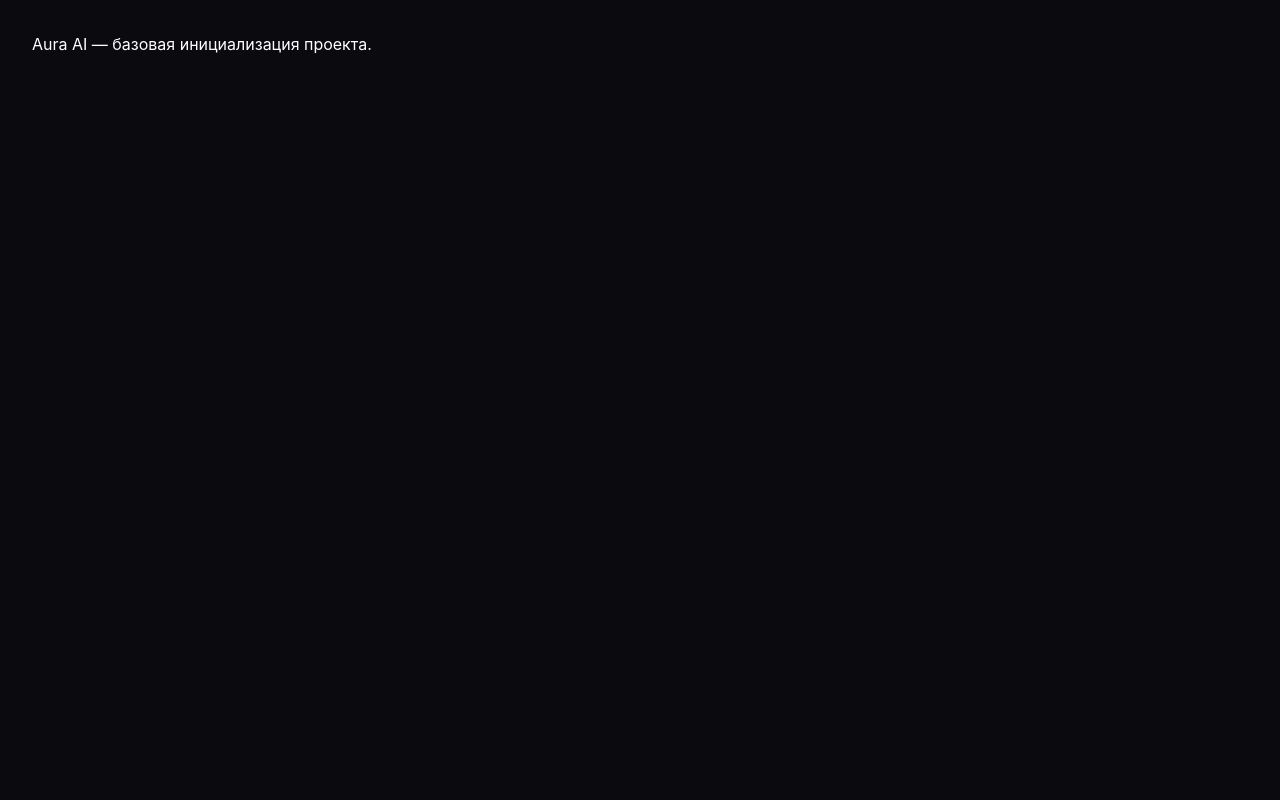
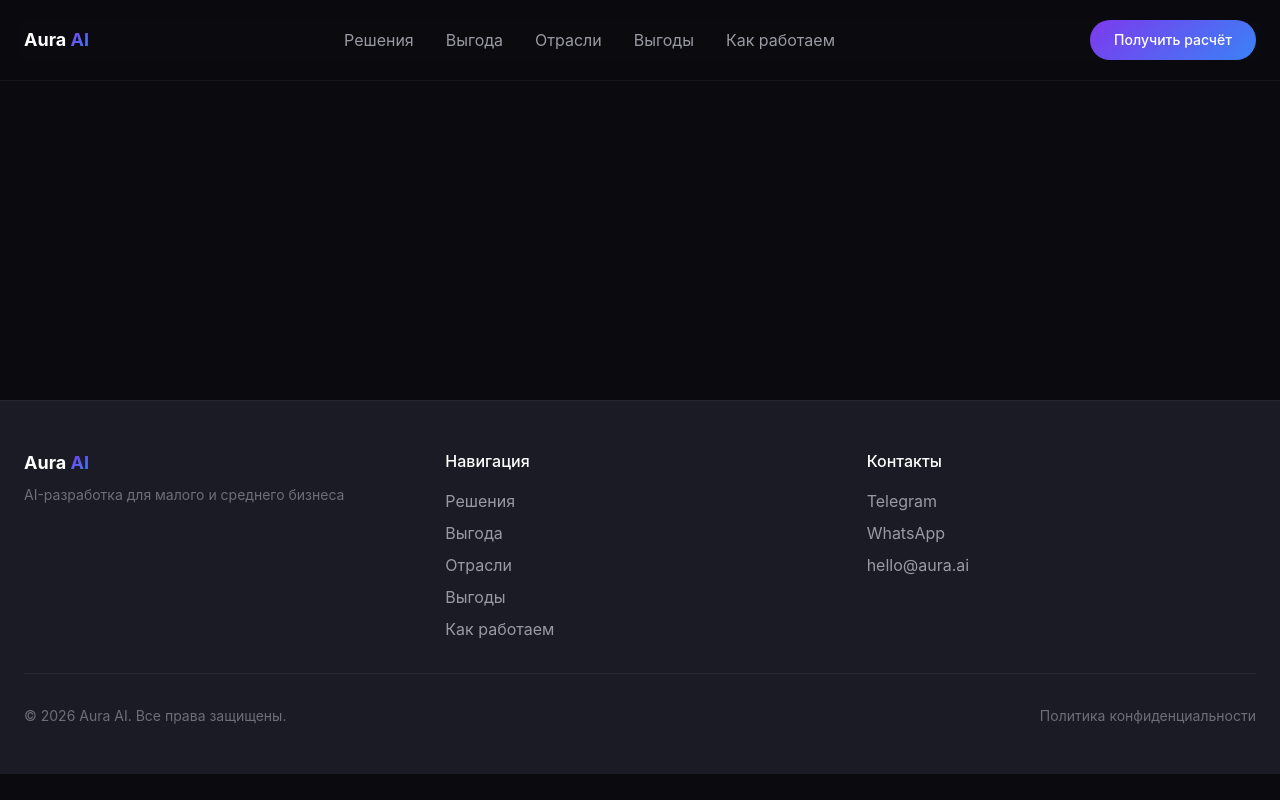
Before and after one commit to youlikeby/aura-landing-v2, a React (Vite) app: page / in a window 1280 px wide. Built offline with nearby package versions, Linux system fonts and the light colour scheme.

Commit message:
part 1: каркас, дизайн-система, header и footer

```diff
--- a/src/App.tsx
+++ b/src/App.tsx
@@ -1,7 +1,12 @@
+import Header from './components/Header'
+import Footer from './components/Footer'
+
 function App() {
   return (
-    <div className="min-h-screen bg-background text-text-primary">
-      <p className="p-8">Aura AI — базовая инициализация проекта.</p>
+    <div className="min-h-screen bg-background text-text-primary font-sans antialiased">
+      <Header />
+      <main className="min-h-[50vh]" />
+      <Footer />
     </div>
   )
 }
--- /dev/null
+++ b/src/components/Footer.tsx
@@ -0,0 +1,67 @@
+const NAV_LINKS = [
+  { label: 'Решения', href: '#solutions' },
+  { label: 'Выгода', href: '#benefit' },
+  { label: 'Отрасли', href: '#industries' },
+  { label: 'Выгоды', href: '#benefits' },
+  { label: 'Как работаем', href: '#process' },
+]
+
+const CONTACT_LINKS = [
+  { label: 'Telegram', href: '#' },
+  { label: 'WhatsApp', href: '#' },
+  { label: 'hello@aura.ai', href: 'mailto:hello@aura.ai' },
+]
+
+function Footer() {
+  return (
+    <footer className="bg-card-light border-t border-white/5">
+      <div className="max-w-7xl mx-auto px-6 py-12">
+        <div className="grid grid-cols-1 md:grid-cols-3 gap-8">
+          <div>
+            <span className="font-bold text-lg">
+              Aura <span className="bg-accent-gradient bg-clip-text text-transparent">AI</span>
+            </span>
+            <p className="text-text-muted text-sm mt-2">
+              AI-разработка для малого и среднего бизнеса
+            </p>
+          </div>
+
+          <div>
+            <h3 className="font-medium mb-4">Навигация</h3>
+            <ul className="flex flex-col gap-2">
+              {NAV_LINKS.map((link) => (
+                <li key={link.href}>
+                  <a href={link.href} className="text-text-secondary hover:text-text-primary transition-colors duration-200">
+                    {link.label}
+                  </a>
+                </li>
+              ))}
+            </ul>
+          </div>
+
+          <div>
+            <h3 className="font-medium mb-4">Контакты</h3>
+            <ul className="flex flex-col gap-2">
+              {CONTACT_LINKS.map((link) => (
+                <li key={link.href}>
+                  <a href={link.href} className="text-text-secondary hover:text-text-primary transition-colors duration-200">
+                    {link.label}
+                  </a>
+                </li>
+              ))}
+            </ul>
+          </div>
+        </div>
+
+        <div className="border-t border-white/5 mt-8 pt-8 flex justify-between text-text-muted text-sm">
+          <span>© 2026 Aura AI. Все права защищены.</span>
+          <a href="#" className="hover:text-text-secondary transition-colors duration-200">
+            Политика конфиденциальности
+          </a>
+        </div>
+      </div>
+    </footer>
+  )
+}
+
+export default Footer
--- /dev/null
+++ b/src/components/Header.tsx
@@ -0,0 +1,35 @@
+import Button from './ui/Button'
+
+const NAV_LINKS = [
+  { label: 'Решения', href: '#solutions' },
+  { label: 'Выгода', href: '#benefit' },
+  { label: 'Отрасли', href: '#industries' },
+  { label: 'Выгоды', href: '#benefits' },
+  { label: 'Как работаем', href: '#process' },
+]
+
+function Header() {
+  return (
+    <header className="fixed top-0 left-0 right-0 z-50 bg-background/80 backdrop-blur-md border-b border-white/5">
+      <div className="max-w-7xl mx-auto px-6 flex justify-between items-center h-20">
+        <span className="font-bold text-lg">
+          Aura <span className="bg-accent-gradient bg-clip-text text-transparent">AI</span>
+        </span>
+
+        <nav className="hidden md:flex gap-8">
+          {NAV_LINKS.map((link) => (
+            <a key={link.href} href={link.href} className="text-text-secondary hover:text-text-primary transition-colors duration-200">
+              {link.label}
+            </a>
+          ))}
+        </nav>
+
+        <Button variant="primary" className="h-10 px-5 text-sm">
+          Получить расчёт
+        </Button>
+      </div>
+    </header>
+  )
+}
+
+export default Header
--- /dev/null
+++ b/src/components/ui/Badge.tsx
@@ -0,0 +1,19 @@
+import type { ReactNode } from 'react'
+
+interface BadgeProps {
+  children: ReactNode
+  className?: string
+}
+
+function Badge({ children, className = '' }: BadgeProps) {
+  return (
+    <span
+      className={`inline-flex items-center gap-2 px-3 py-1 rounded-pill bg-card border border-white/10 text-xs uppercase tracking-wider text-text-secondary ${className}`}
+    >
+      <span className="w-1.5 h-1.5 rounded-full bg-accent-lime" />
+      {children}
+    </span>
+  )
+}
+
+export default Badge
--- /dev/null
+++ b/src/components/ui/Button.tsx
@@ -0,0 +1,32 @@
+import type { ButtonHTMLAttributes, ReactNode } from 'react'
+
+interface ButtonProps extends ButtonHTMLAttributes<HTMLButtonElement> {
+  variant?: 'primary' | 'secondary'
+  children: ReactNode
+  className?: string
+}
+
+function Button({ variant = 'primary', children, className = '', ...rest }: ButtonProps) {
+  if (variant === 'secondary') {
+    return (
+      <button
+        className={`inline-flex items-center gap-2 bg-transparent text-transparent bg-accent-gradient bg-clip-text font-medium hover:underline transition-all duration-200 ${className}`}
+        {...rest}
+      >
+        {children}
+        <span className="text-transparent bg-accent-gradient bg-clip-text">→</span>
+      </button>
+    )
+  }
+
+  return (
+    <button
+      className={`inline-flex items-center justify-center bg-accent-gradient text-white rounded-pill px-6 py-3 font-medium hover:shadow-glow transition-all duration-200 ${className}`}
+      {...rest}
+    >
+      {children}
+    </button>
+  )
+}
+
+export default Button
--- /dev/null
+++ b/src/components/ui/Card.tsx
@@ -0,0 +1,21 @@
+import type { ReactNode } from 'react'
+
+interface CardProps {
+  children: ReactNode
+  className?: string
+  hoverEffect?: boolean
+}
+
+function Card({ children, className = '', hoverEffect = true }: CardProps) {
+  return (
+    <div
+      className={`bg-card border border-white/10 rounded-card p-6 ${
+        hoverEffect ? 'transition-all duration-300 hover:-translate-y-1 hover:shadow-glow' : ''
+      } ${className}`}
+    >
+      {children}
+    </div>
+  )
+}
+
+export default Card
```
Also changed, not shown: 1 other file (tests, documents, lock files or other folders).
